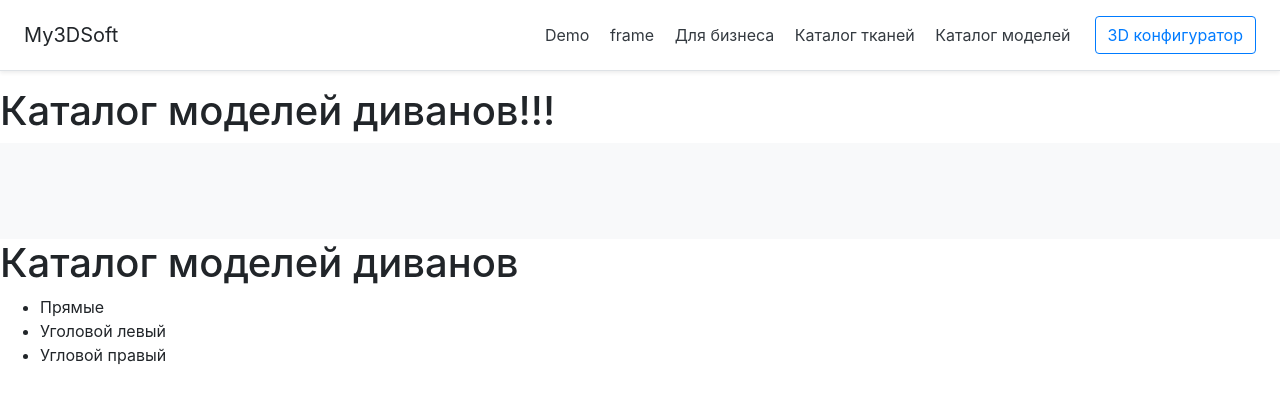
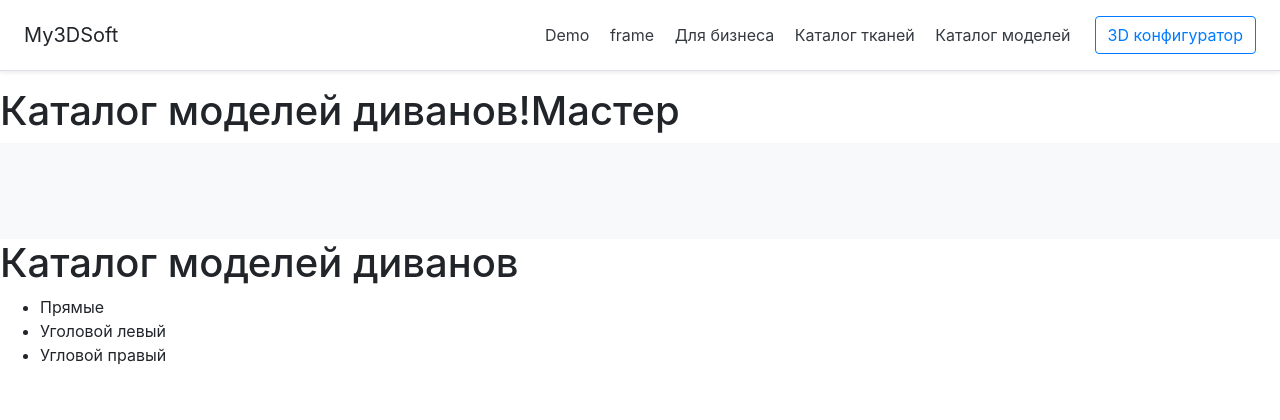
Before and after one commit to romario2020/rorr, a Django app: page /catalog/categor/models in a window 1280 px wide. Shown: the top 420 px of the page. Run offline with Django 3.2, Linux system fonts and the light colour scheme; data that the repository does not hold is empty; some libraries are stand-ins or nearby versions.

Commit message:
мастер модель шаблон

```diff
--- a/catalog/templates/catalog/models.html
+++ b/catalog/templates/catalog/models.html
@@ -3,7 +3,7 @@
 {% block title %} {{title}} {% endblock %}
 
 {% block content %}
-<h1>{{title}}!!!</h1>
+<h1>{{title}}!Мастер</h1>
 <div class="album py-5 bg-light">
     <div class="container">
       <div class="row">
```
